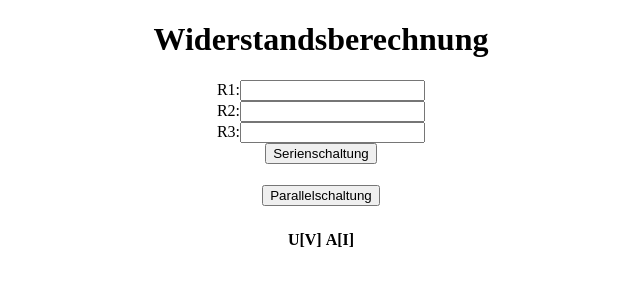
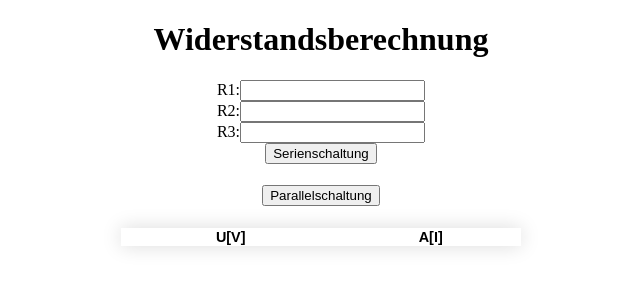
Before and after one commit to recantlyhd/resistorcalculate, a React (Create React App) app: page / in a window 1280 px wide. Shown: the top 300 px of the page, without its empty margins (319-959 px from the left). Built offline with nearby package versions, Linux system fonts and the light colour scheme.

Commit message:
designed table

```diff
--- a/src/App.css
+++ b/src/App.css
@@ -53,4 +53,10 @@
 .center {
   margin-left: auto;
   margin-right: auto;
+  border-collapse: collapse;
+  font-size: 0.9em;
+  font-family: sans-serif;
+  min-width: 400px;
+  box-shadow: 0 0 20px rgba(0, 0, 0, 0.15);
+
 }
```
